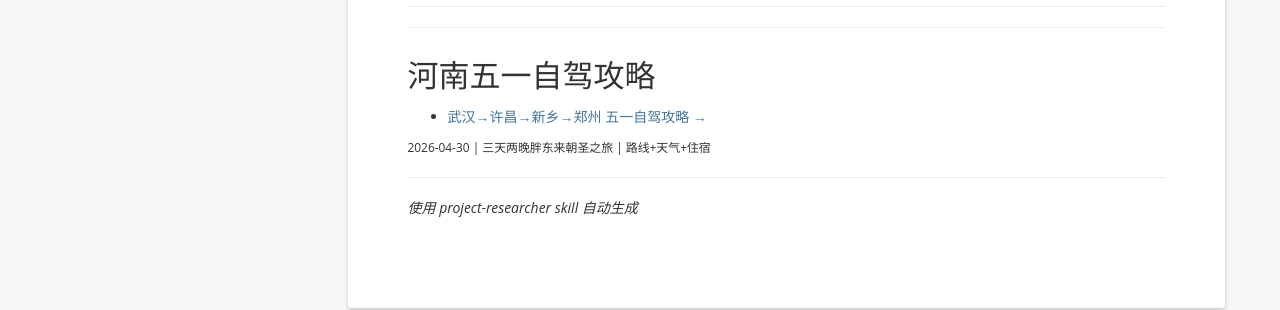
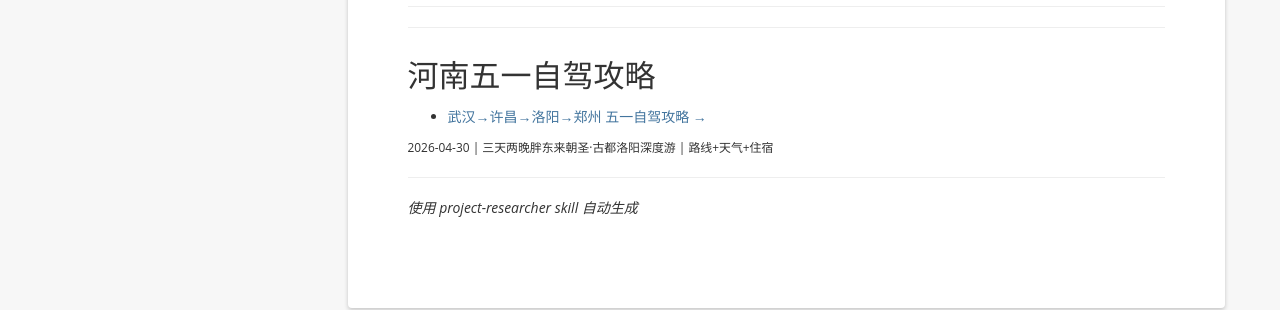
Before and after one commit to zackzhangkai/zackzhangkai.github.io, a Jekyll site: the page built from tag/AI文档/index.html, in a window 1280 px wide and 900 px high, scrolled down 798 px. Shown: the part 361-671 px from the top of the window. Built offline with Jekyll 4.4.1, drawn with Linux system fonts in a browser that asks for light colours; nearby versions of some CDN libraries; comment, search, counter and statistics services are not loaded.

Commit message:
Update: 河南攻略更新为洛阳线

```diff
--- a/tag/AI文档/index.html
+++ b/tag/AI文档/index.html
@@ -72,9 +72,9 @@ header: AI文档
 
             <h2 id="henan-trip-guide">河南五一自驾攻略</h2>
             <ul>
-              <li><a href="https://henan-trip-guide.pages.dev" target="_blank">武汉→许昌→新乡→郑州 五一自驾攻略 →</a></li>
+              <li><a href="https://henan-trip-guide.pages.dev" target="_blank">武汉→许昌→洛阳→郑州 五一自驾攻略 →</a></li>
             </ul>
-            <p><small>2026-04-30 | 三天两晚胖东来朝圣之旅 | 路线+天气+住宿</small></p>
+            <p><small>2026-04-30 | 三天两晚胖东来朝圣·古都洛阳深度游 | 路线+天气+住宿</small></p>
             <hr>
              <p><em>使用 project-researcher skill 自动生成</em></p>
 
```
